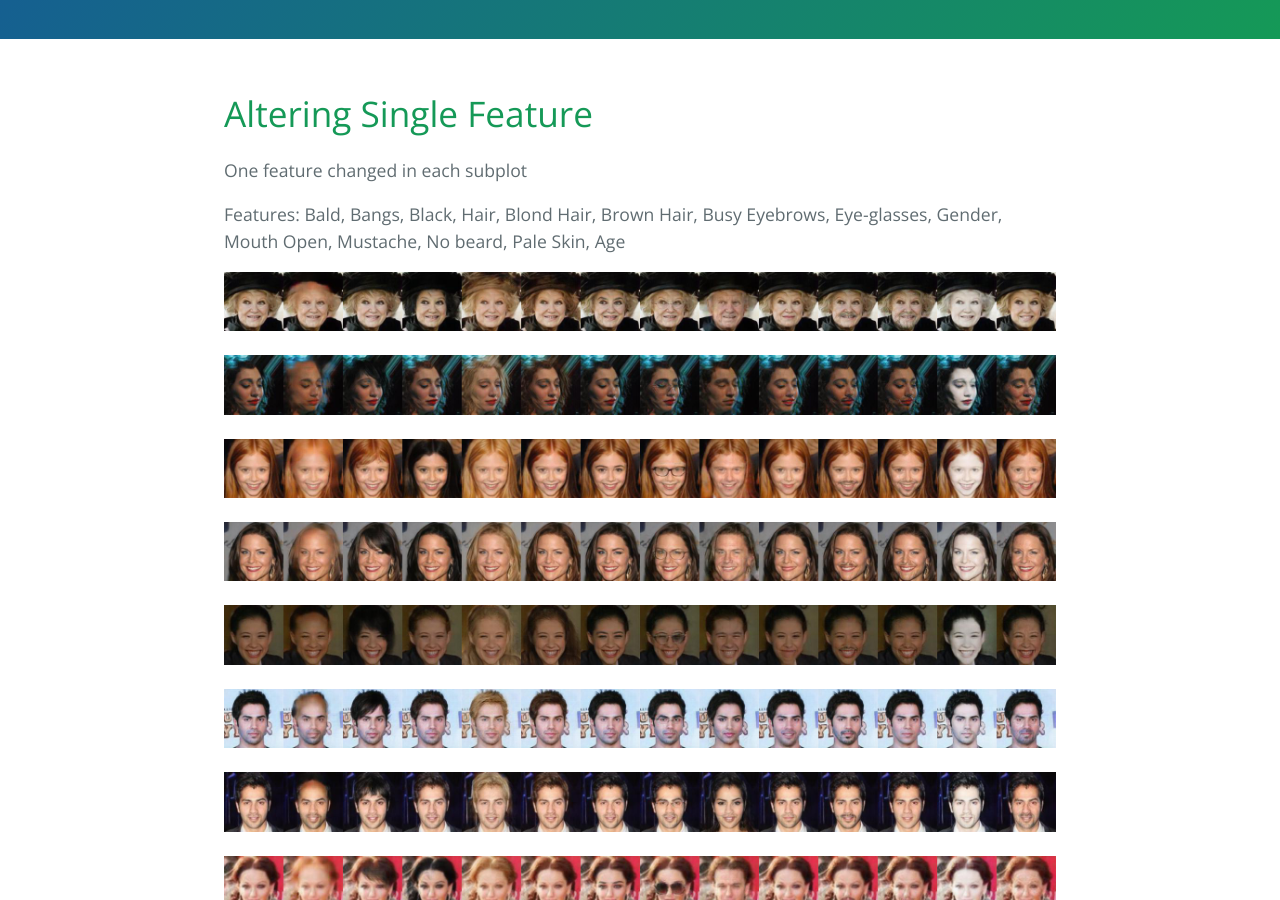
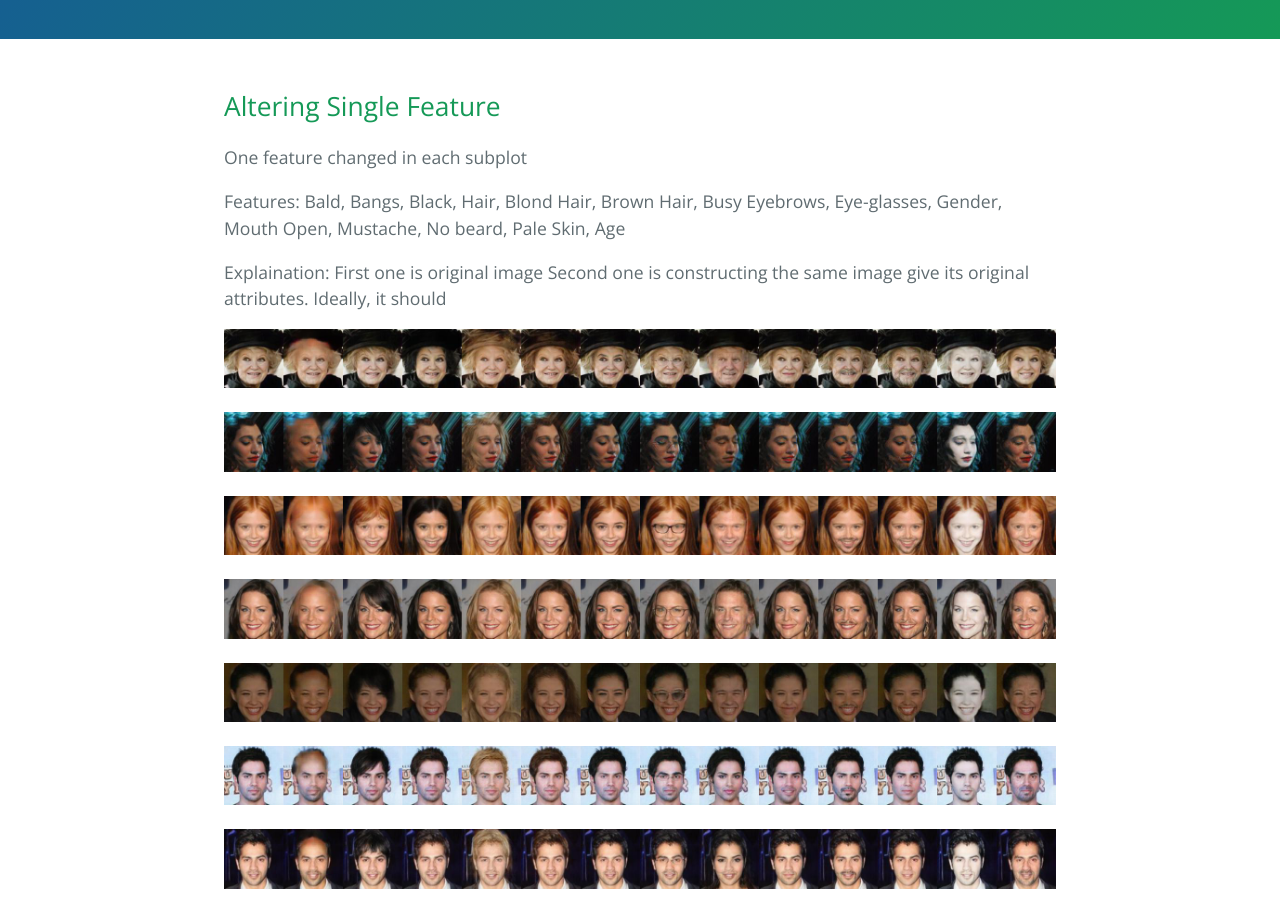
Before and after one commit to yashkhasbage25/AnonymizingAudioVisualData, a Jekyll site: the page built from _posts/2021-06-13-attgan-output.md, in a window 1280 px wide and 900 px high, scrolled down 389 px. Built offline with Jekyll 4.4.1, drawn with Linux system fonts in a browser that asks for light colours.

Commit message:
add explaination to attgan plots

```diff
--- a/_posts/2021-06-13-attgan-output.md
+++ b/_posts/2021-06-13-attgan-output.md
@@ -3,11 +3,15 @@ layout: post
 title: AttGAN output for CelebA dataset, some examples
 ---
 
-# Altering Single Feature
+## Altering Single Feature
 
 One feature changed in each subplot
 
 Features: Bald, Bangs, Black, Hair, Blond Hair, Brown Hair, Busy Eyebrows, Eye-glasses, Gender, Mouth Open, Mustache, No beard, Pale Skin, Age
+
+Explaination:
+First one is original image
+Second one is constructing the same image give its original attributes. Ideally, it should
 
 {% for image in site.static_files %}
     {% if image.path contains 'img/attgan/sample_testing/' %}
@@ -15,7 +19,7 @@ Features: Bald, Bangs, Black, Hair, Blond Hair, Brown Hair, Busy Eyebrows, Eye-g
     {% endif %}
 {% endfor %}
 
-# Altering Multiple Attributes
+## Altering Multiple Attributes
 
 Pale Skin and Male feature changed
 
@@ -25,7 +29,7 @@ Pale Skin and Male feature changed
     {% endif %}
 {% endfor %}
 
-# Sliding Attributes
+## Sliding Attributes
 
 Sliding variation with Male feature
 
```
